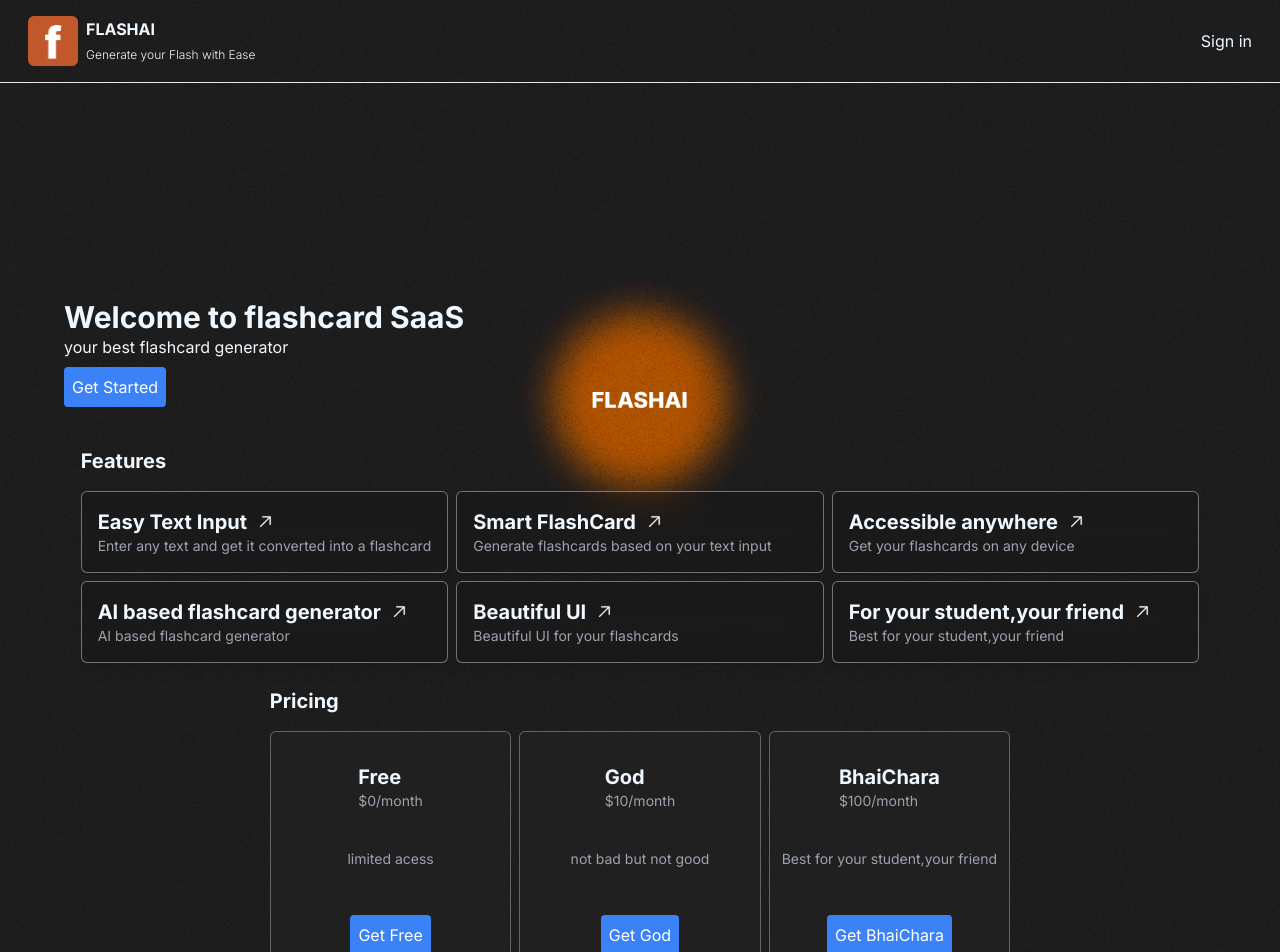
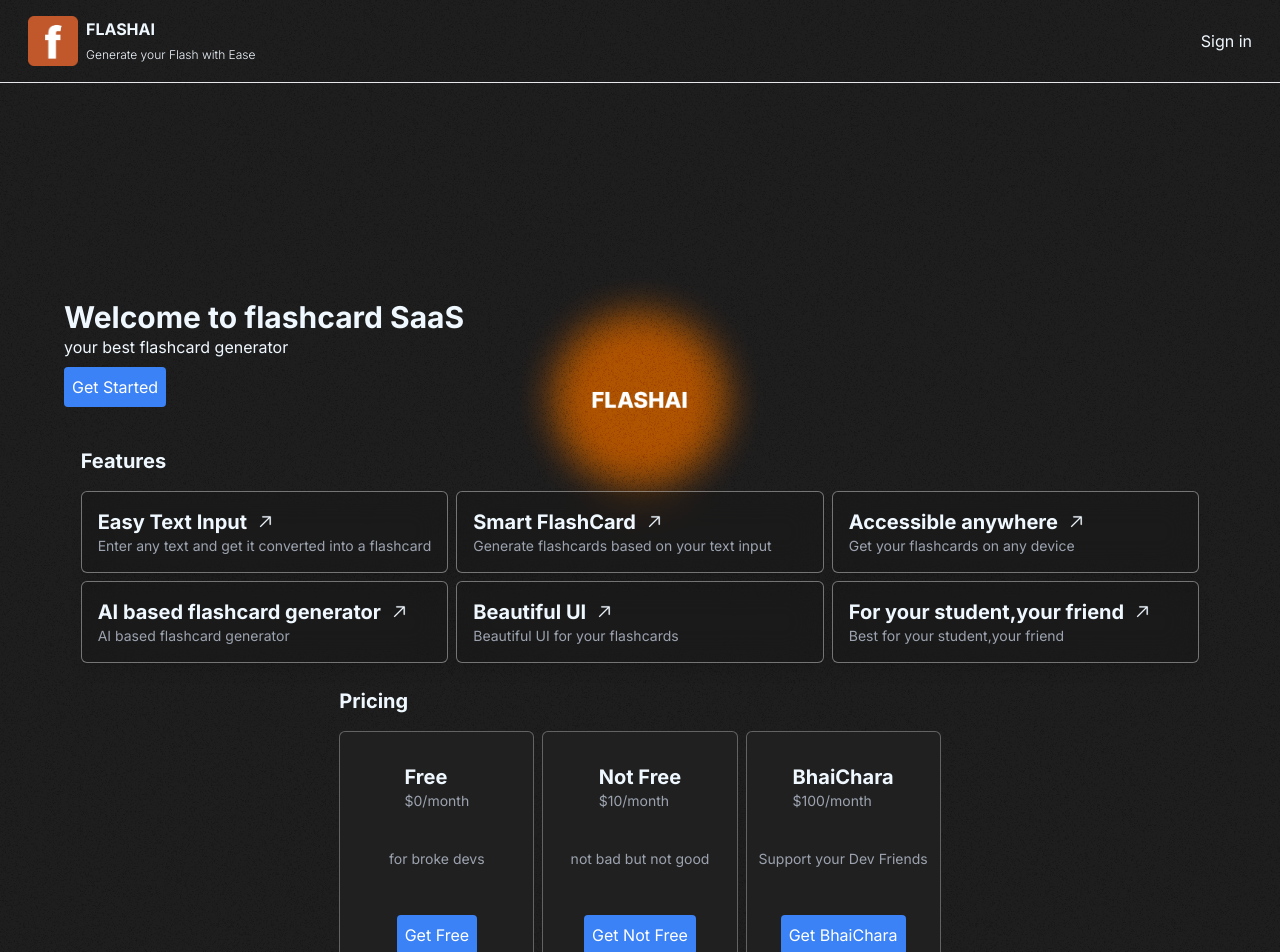
Before and after one commit to TenzDelek/flashcardai, a Next.js app: page / in a window 1280 px wide. Shown: the top 952 px of the page. Built offline with nearby package versions, Linux system fonts and the light colour scheme; no server answers.

Commit message:
analytics

```diff
--- a/package.json
+++ b/package.json
@@ -14,6 +14,7 @@
     "@google/generative-ai": "^0.16.0",
     "@prisma/client": "^5.18.0",
     "@stripe/stripe-js": "^4.3.0",
+    "@vercel/analytics": "^1.3.1",
     "next": "14.2.5",
     "react": "^18",
     "react-dom": "^18",
--- a/src/app/layout.tsx
+++ b/src/app/layout.tsx
@@ -3,7 +3,7 @@ import { Inter } from "next/font/google";
 import "./globals.css";
 import { ClerkProvider } from "@clerk/nextjs";
 import Navbar from "@/components/Navbar";
-
+import { Analytics } from '@vercel/analytics/react';
 const inter = Inter({ subsets: ["latin"] });
 
 export const metadata: Metadata = {
@@ -24,6 +24,7 @@ export default function RootLayout({
         <Navbar/>
         {children}
         </div>
+        <Analytics />
        </body>
     </html>
     </ClerkProvider>
--- a/src/app/page.tsx
+++ b/src/app/page.tsx
@@ -35,17 +35,17 @@ export default function Home() {
     {
       tier:"Free",
       price:0,
-      benefit:"limited acess"
+      benefit:"for broke devs"
     },
     {
-      tier:"God",
+      tier:"Not Free",
       price:10,
       benefit:"not bad but not good"
     },
     {
       tier:"BhaiChara",
       price:100,
-      benefit:"Best for your student,your friend"
+      benefit:"Support your Dev Friends"
     },
 
   ]
```
Also changed, not shown: 1 other file (tests, documents, lock files or other folders).
